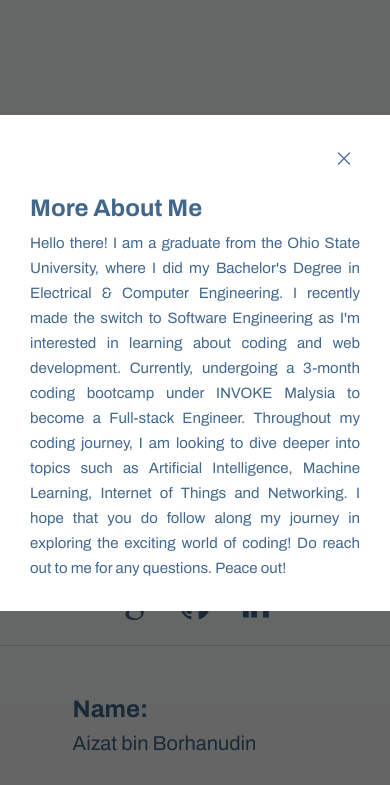
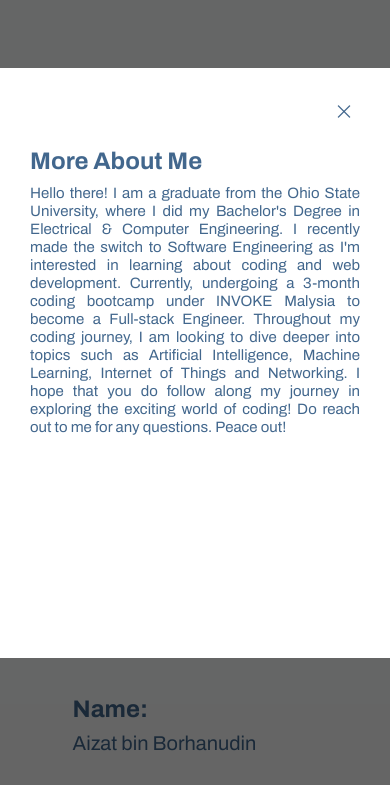
Before and after one commit to invoke-aizat/Portfolio, a plain HTML site: page index.html in a window 390 px wide. Both pictures are taken after a click on the element 194 px from the left and 1075 px from the top of the page. Shown: the part 712-1497 px from the top of the page. Drawn offline with nearby package versions, Linux system fonts and the light colour scheme.

Commit message:
more mobile fixes- modal resizing, font-sizing

```diff
--- a/css/style.css
+++ b/css/style.css
@@ -599,13 +599,15 @@ a#resume-link {
 
 #modal-content {
     /* border: 1px solid black; */
+    /* font-size: 18px; */
     display: inline-block;
     /* margin: 10px 0; */
 }
 
 p#modal-para {
     /* margin: 5px 0; */
-    line-height: 25px;
+    font-size: 14px;
+    line-height: 18px;
 }
 
 i.x-icon {
@@ -870,7 +872,7 @@ li {
     --percentProg: 1%;
 }
 
-@media screen and (min-width: 300px) and (max-width: 500px) {
+@media screen and (min-width: 300px) and (max-width: 812px) {
 
     nav {
         font-size: 1.1rem;
@@ -1051,7 +1053,7 @@ li {
 
     #modal-box {
         width: 100%;
-
+        height: 70%;
     }
 
     p#modal-para {
```
